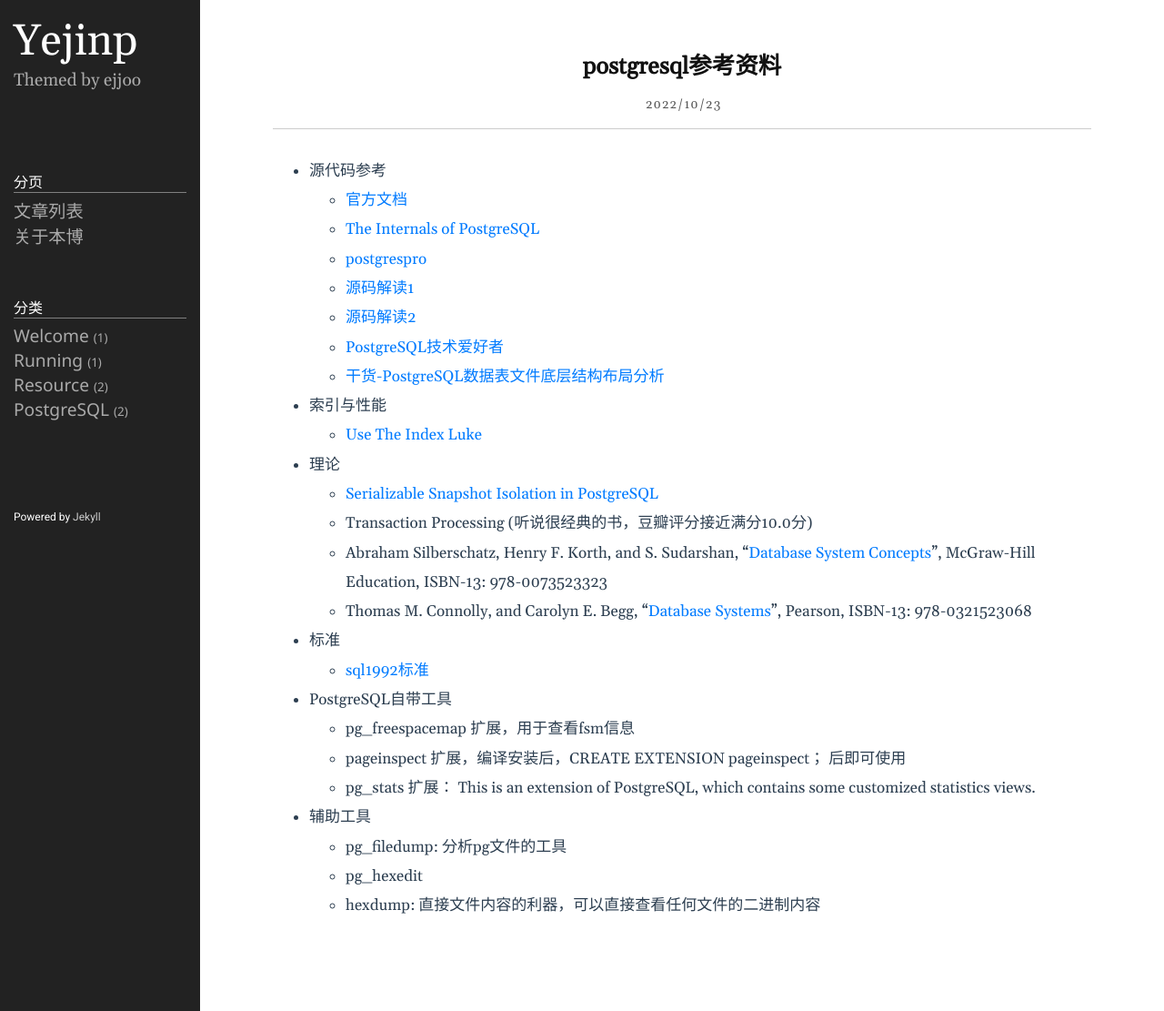
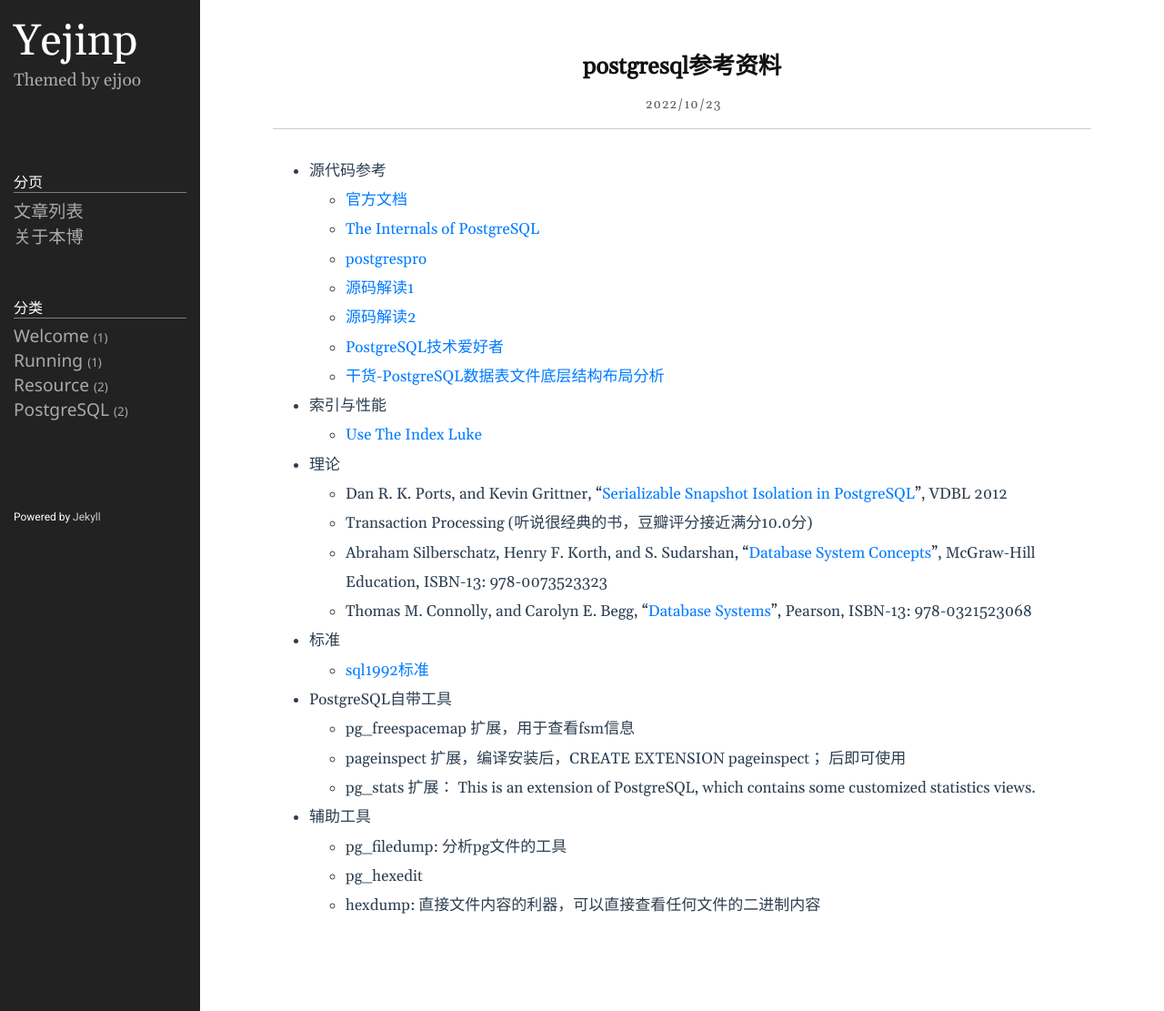
Before and after one commit to yejinp/yejinp.github.io, a Jekyll site: the page built from _posts/2022-10-23-postgresql参考资料.markdown, in a window 1280 px wide. Shown: the whole page at 91% size. Built offline with Jekyll 4.4.1, drawn with Linux system fonts in a browser that asks for light colours.

```diff
--- a/_posts/2022-10-23-postgresql参考资料.markdown
+++ b/_posts/2022-10-23-postgresql参考资料.markdown
@@ -28,7 +28,7 @@
 
 * 理论
 
-  - [Serializable Snapshot Isolation in PostgreSQL](https://drkp.net/papers/ssi-vldb12.pdf)
+  - Dan R. K. Ports, and Kevin Grittner, "[Serializable Snapshot Isolation in PostgreSQL](https://drkp.net/papers/ssi-vldb12.pdf)", VDBL 2012
 
   - Transaction Processing (听说很经典的书，豆瓣评分接近满分10.0分)
 
```
